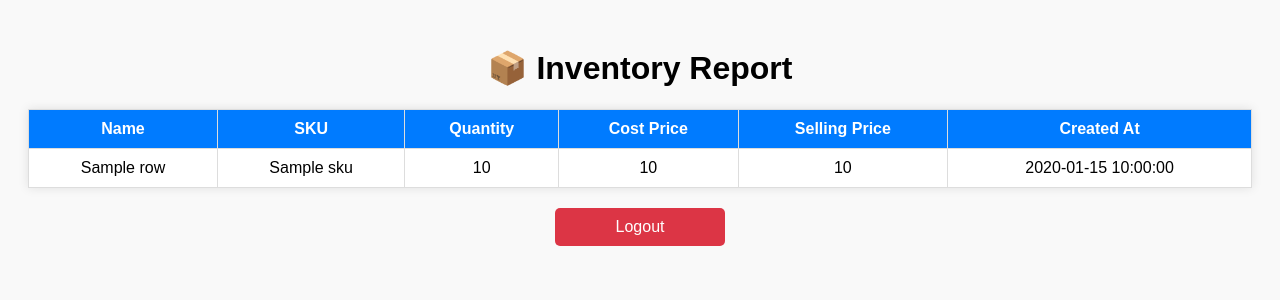
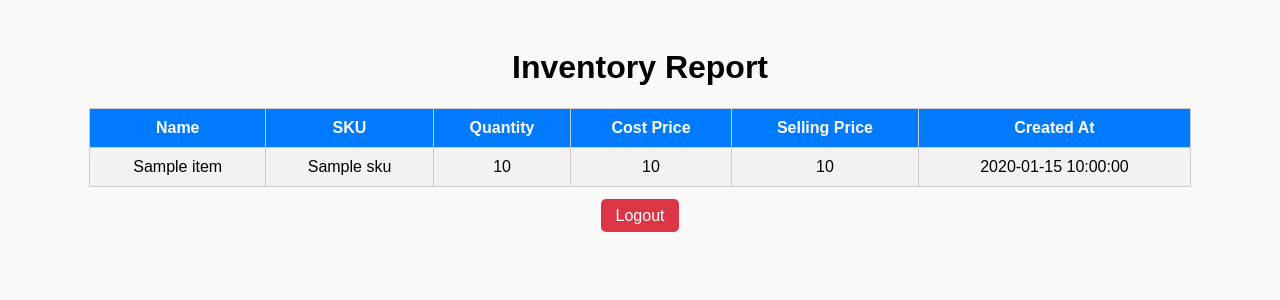
Before and after one commit to iyadalduhni/inventory-system, a Flask app: template templates/report.html in a window 1280 px wide. Shown: the top 300 px of the page. Run offline with Flask 3, Linux system fonts and the light colour scheme; the template is opened without the code that fills it: most values are stand-ins (such as "Sample title", 1, 10 or a date in 2020).

Commit message:
Update report.html

```diff
--- a/templates/report.html
+++ b/templates/report.html
@@ -6,41 +6,18 @@
   <style>
     body { font-family: Arial, sans-serif; background: #f9f9f9; padding: 20px; }
     h1 { text-align: center; }
-    table {
-      width: 100%;
-      border-collapse: collapse;
-      margin-top: 20px;
-      background: white;
-      box-shadow: 0 0 10px rgba(0,0,0,0.1);
-    }
-    th, td {
-      border: 1px solid #ddd;
-      padding: 10px;
-      text-align: center;
-    }
-    th {
-      background: #007bff;
-      color: white;
-    }
+    table { width: 90%; margin: 20px auto; border-collapse: collapse; }
+    th, td { border: 1px solid #ccc; padding: 10px; text-align: center; }
+    th { background: #007bff; color: white; }
     tr:nth-child(even) { background: #f2f2f2; }
-    .logout {
-      display: block;
-      margin: 20px auto;
-      width: 150px;
-      text-align: center;
-      background: #dc3545;
-      color: white;
-      padding: 10px;
-      border-radius: 5px;
-      text-decoration: none;
-    }
-    .logout:hover { background: #b02a37; }
+    .logout { text-align: center; margin: 20px; }
+    .logout a { text-decoration: none; padding: 8px 15px; background: #dc3545; color: white; border-radius: 5px; }
+    .logout a:hover { background: #a71d2a; }
   </style>
 </head>
 <body>
-  <h1>📦 Inventory Report</h1>
+  <h1>Inventory Report</h1>
   <table>
-    <thead>
     <tr>
       <th>Name</th>
       <th>SKU</th>
@@ -49,21 +26,20 @@
       <th>Selling Price</th>
       <th>Created At</th>
     </tr>
-    </thead>
-    <tbody>
-      {% for row in rows %}
+    {% for item in items %}
     <tr>
-        <td>{{ row.name }}</td>
-        <td>{{ row.sku }}</td>
-        <td>{{ row.quantity }}</td>
-        <td>{{ row.price }}</td>
-        <td>{{ row.selling_price }}</td>
-        <td>{{ row.created_at }}</td>
+      <td>{{ item.name }}</td>
+      <td>{{ item.sku }}</td>
+      <td>{{ item.quantity }}</td>
+      <td>{{ item.price }}</td>
+      <td>{{ item.selling_price }}</td>
+      <td>{{ item.created_at }}</td>
     </tr>
     {% endfor %}
-    </tbody>
   </table>
 
-  <a href="{{ url_for('logout') }}" class="logout">Logout</a>
+  <div class="logout">
+    <a href="{{ url_for('logout') }}">Logout</a>
+  </div>
 </body>
 </html>
```
Lines whose indentation alone changed are shown as unchanged.
